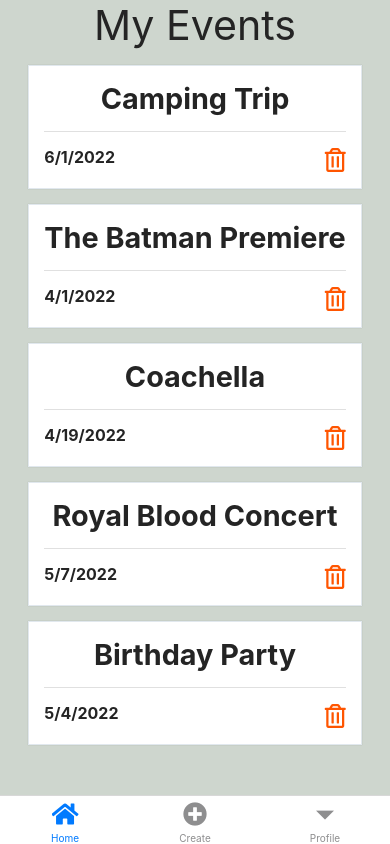
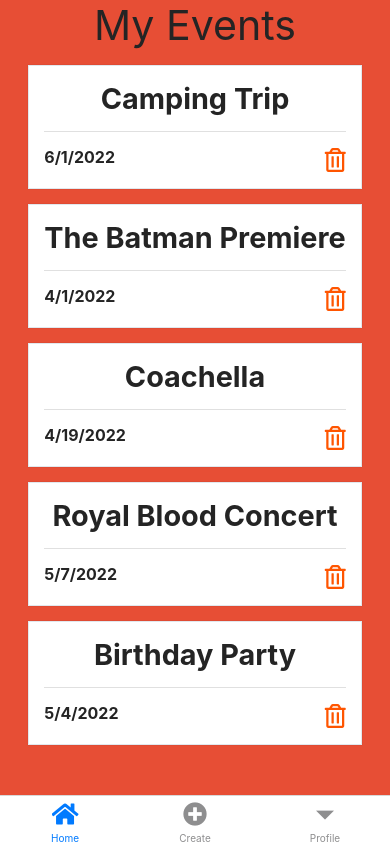
Before and after one commit to seanypark505/Trippy-Mobile, a React Native app: screen /MainNav in a window 390 px wide. Built offline with nearby package versions, Linux system fonts and the light colour scheme.

Commit message:
TODO: Create Event and Event Card

```diff
--- a/src/components/EventCard.js
+++ b/src/components/EventCard.js
@@ -2,8 +2,9 @@ import React from 'react';
 import { View, StyleSheet } from 'react-native';
 import { Icon, Card, Text, Button } from 'react-native-elements';
 
-const EventCard = ({ eventData }) => {
+const EventCard = ({ eventData, alertDelete }) => {
   return (
+    <View style={styles.cardContainer}>
       <Card>
         <Card.Title>
           <Text h3>{eventData.name}</Text>
@@ -16,6 +17,7 @@ const EventCard = ({ eventData }) => {
           <View style={styles.iconsContainer}>
             <Icon
               style={styles.icons}
+              onPress={() => alertDelete(eventData.id)}
               type='font-awesome-5'
               name='trash-alt'
               color='#f50'
@@ -23,10 +25,14 @@ const EventCard = ({ eventData }) => {
           </View>
         </View>
       </Card>
+    </View>
   );
 };
 
 const styles = StyleSheet.create({
+  cardContainer: {
+    minWidth: '90%',
+  },
   container: {
     flexDirection: 'row',
     justifyContent: 'space-between',
--- /dev/null
+++ b/src/data/eventData.js
@@ -0,0 +1,29 @@
+const eventData = [
+  {
+    id: '1',
+    name: 'Camping Trip',
+    date: '6/1/2022',
+  },
+  {
+    id: '2',
+    name: 'The Batman Premiere',
+    date: '4/1/2022',
+  },
+  {
+    id: '3',
+    name: 'Coachella',
+    date: '4/19/2022',
+  },
+  {
+    id: '4',
+    name: 'Royal Blood Concert',
+    date: '5/7/2022',
+  },
+  {
+    id: '5',
+    name: 'Birthday Party',
+    date: '5/4/2022',
+  },
+];
+
+export default eventData;
--- a/src/screens/HomeScreen.js
+++ b/src/screens/HomeScreen.js
@@ -1,40 +1,45 @@
-import React from 'react';
-import { View, StyleSheet, SafeAreaView, FlatList } from 'react-native';
+import React, { useEffect, useState } from 'react';
+import { View, StyleSheet, SafeAreaView, FlatList, Alert } from 'react-native';
 import { Text, Button } from 'react-native-elements';
 import EventCard from '../components/EventCard';
-
-const eventData = [
-  {
-    id: '1',
-    name: 'Camping Trip',
-    date: '6/1/2022',
-  },
-  {
-    id: '2',
-    name: 'The Batman Premiere',
-    date: '4/1/2022',
-  },
-  {
-    id: '3',
-    name: 'Coachella',
-    date: '4/19/2022',
-  },
-  {
-    id: '4',
-    name: 'Royal Blood Concert',
-    date: '5/7/2022',
-  },
-  {
-    id: '5',
-    name: 'Birthday Party',
-    date: '5/4/2022',
-  },
-];
+import eventData from '../data/eventData';
 
 const HomeScreen = () => {
+  const [events, setEvents] = useState(eventData);
+  console.log(events);
+
+  const loadEvents = () => {
+    setEvents(events);
+  };
+
+  const alertDelete = (id) => {
+    Alert.alert(
+      'Deleting Event',
+      'Are you sure you want to delete the event?  The event will be deleted for you and all guests',
+      [
+        {
+          text: 'Cancel',
+          style: 'cancel',
+        },
+        {
+          text: 'Delete',
+          onPress: () => onDelete(id),
+        },
+      ]
+    );
+  };
+
+  const onDelete = (id) => {
+    setEvents(events.filter((eventItem) => eventItem.id !== id));
+  };
+
   const eventCard = ({ item }) => {
-    return <EventCard eventData={item} />;
+    return <EventCard eventData={item} alertDelete={alertDelete} />;
   };
+
+  useEffect(() => {
+    loadEvents();
+  }, []);
 
   return (
     <SafeAreaView style={styles.container}>
@@ -44,9 +49,9 @@ const HomeScreen = () => {
       <FlatList
         showsVerticalScrollIndicator={false}
         showsHorizontalScrollIndicator={false}
-        data={eventData}
+        data={events}
         renderItem={eventCard}
-        keyExtractor={(eventData) => eventData.id}
+        keyExtractor={(events) => events.id}
       />
     </SafeAreaView>
   );
@@ -57,7 +62,7 @@ const styles = StyleSheet.create({
     flex: 1,
     alignItems: 'center',
     alignContent: 'center',
-    backgroundColor: '#CED6CE',
+    backgroundColor: '#E74E35',
     justifyContent: 'space-evenly',
   },
 });
--- a/src/screens/LogInScreen.js
+++ b/src/screens/LogInScreen.js
@@ -7,24 +7,34 @@ import {
   TextInput,
   TouchableOpacity,
   StatusBar,
+  Alert,
 } from 'react-native';
 
 const LogInScreen = ({ navigation }) => {
   const [emailInput, setEmail] = useState('');
   const [passwordInput, setPassword] = useState('');
 
-  //   const handleSubmit = () => {
-  //     // if (!email) {
-  //     //   alert('Please enter your email');
-  //     //   return;
-  //     // }
-  //     // if (!password) {
-  //     //   alert('Please enter your password');
-  //     //   return;
-  //     // }
-  //     // let creds = { email: emailInput, password: passwordInput };
-  //     navigation.navigate('MainNav');
-  //   };
+  const handleSubmit = () => {
+    if (emailInput == '') {
+      Alert.alert('Invalid Email', 'Please enter a valid email address'),
+        [
+          {
+            text: 'Ok',
+          },
+        ];
+      return;
+    }
+    if (passwordInput == '') {
+      Alert.alert('Invalid Password', 'Please enter a valid password'),
+        [
+          {
+            text: 'Ok',
+          },
+        ];
+      return;
+    }
+    navigation.navigate('MainNav');
+  };
 
   return (
     <View style={styles.container}>
@@ -63,10 +73,7 @@ const LogInScreen = ({ navigation }) => {
         <Text style={styles.forgot_button}>Forgot Password?</Text>
       </TouchableOpacity>
 
-      <TouchableOpacity
-        style={styles.loginBtn}
-        onPress={() => navigation.navigate('MainNav')}
-      >
+      <TouchableOpacity style={styles.loginBtn} onPress={handleSubmit}>
         <Text style={styles.loginText}>LOGIN</Text>
       </TouchableOpacity>
     </View>
```
Lines whose indentation alone changed are shown as unchanged.
